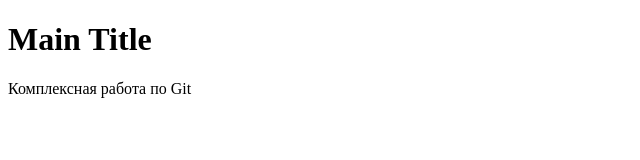
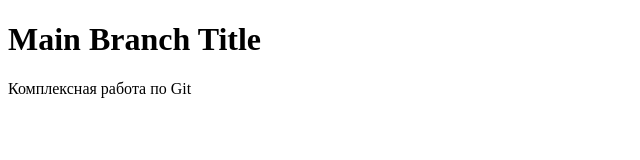
Before and after one commit to usizooo/git-lab-2, a plain HTML site: page index.html in a window 1280 px wide. Shown: the whole page, without its empty margins (0-640 px from the left). Drawn offline with Linux system fonts and the light colour scheme.

Commit message:
Change page title in main branch

```diff
--- a/index.html
+++ b/index.html
@@ -2,7 +2,7 @@
 <html lang="ru">
 <head><meta charset="UTF-8"><title>Git Lab 2</title></head>
 <body>
-  <h1>Main Title</h1>
+  <h1>Main Branch Title</h1>
   <p>Комплексная работа по Git</p>
 </body>
 </html>
```
